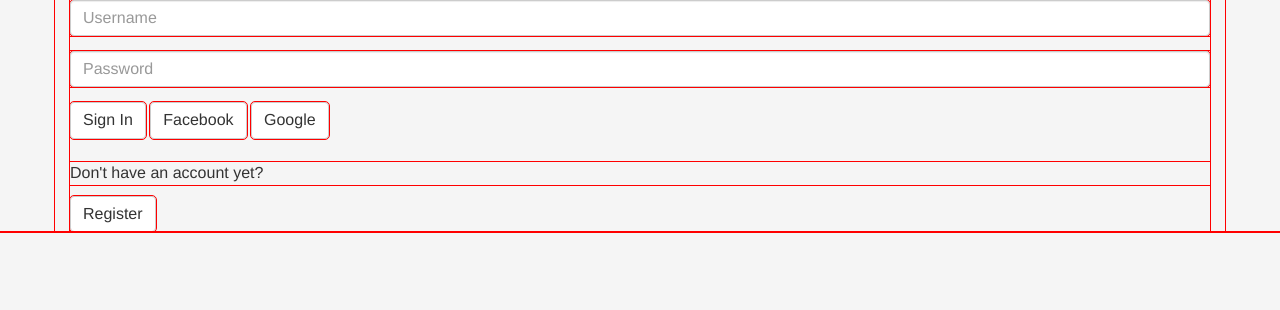
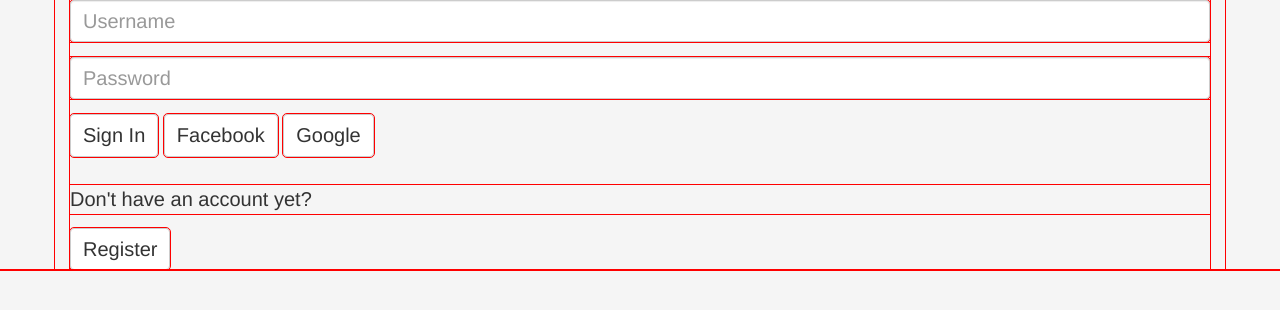
Before and after one commit to jwelker110/p3-catalog-template, a website: page src/index.html in a window 1280 px wide. Drawn offline with nearby package versions, Linux system fonts and the light colour scheme; files that its build step writes are made by us from their sources.

Commit message:
Shade and Tint mixin is not working so I'm changing those to the lighten and darken mixins

```diff
--- a/src/assets/css/themes/_player-critic.scss
+++ b/src/assets/css/themes/_player-critic.scss
@@ -8,7 +8,7 @@
 ////
 ////## Gray and brand colors for use across Bootstrap.
 //
-
+@import "../utils/mixins/functions";
 
 $gray-base:              #000;
 //$gray-darker:            lighten($gray-base, 13.5%); // #222
@@ -58,7 +58,7 @@ $font-family-sans-serif:    "Alegreya SC", "Helvetica Neue", Helvetica, Arial, s
 //$font-family-monospace:   Menlo, Monaco, Consolas, "Courier New", monospace;
 //$font-family-base:        $font-family-sans-serif;
 //
-$font-size-base:          16px;
+$font-size-base:          20px;
 //$font-size-large:         ceil(($font-size-base * 1.25)); // ~18px
 //$font-size-small:         ceil(($font-size-base * 0.85)); // ~12px
 //
@@ -862,8 +862,8 @@ $footer-box-shadow:                     0px -2px 10px 1px $box-shadow-color;
 //$tile-caption-margin:         $tile-title-margin;
 //$tile-description-margin:     $tile-title-margin;
 //
-//$tile-hover-bg:               shade($tile-bg, 7.5%);
-//$tile-hover-box-shadow:       0px 0px 10px 2px tint($tile-box-shadow-color, 15%);
+//$tile-hover-bg:               darken($tile-bg, 7.5%);
+//$tile-hover-box-shadow:       0px 0px 10px 2px lighten($tile-box-shadow-color, 15%);
 //$tile-hover-cursor:           pointer;
 //
 //
@@ -926,7 +926,7 @@ $carousel-slider-bg:                  $theme-gray;
 //
 //$carousel-slider-border:              transparent;
 $carousel-slider-border-radius:       10px;
-$carousel-progress-bg:                tint($carousel-slider-bg, 35%);
+$carousel-progress-bg:                lighten($carousel-slider-bg, 35%);
 //
 //
 //// if carousel image is being utilized, this should be adjusted accordingly
```
